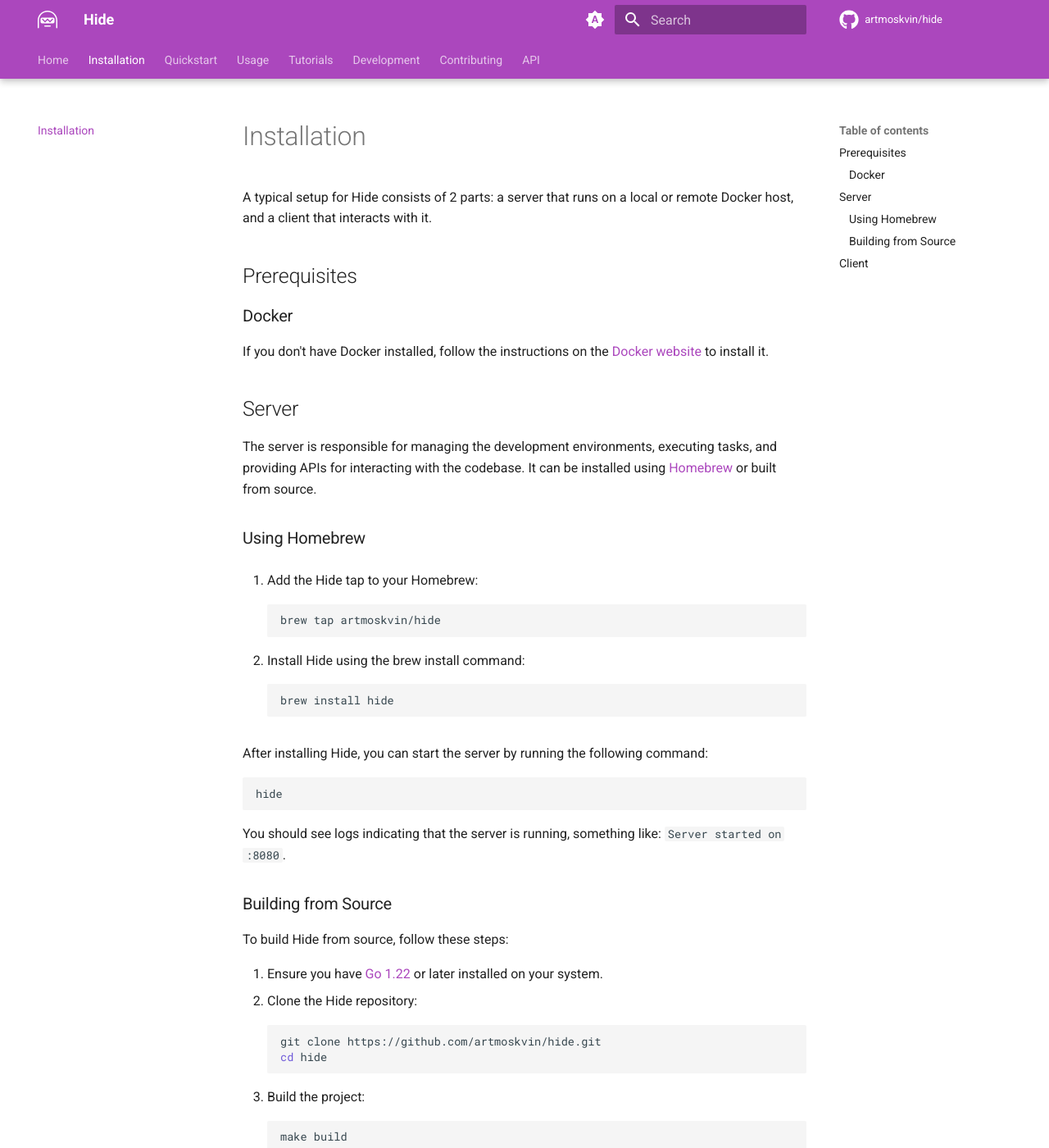
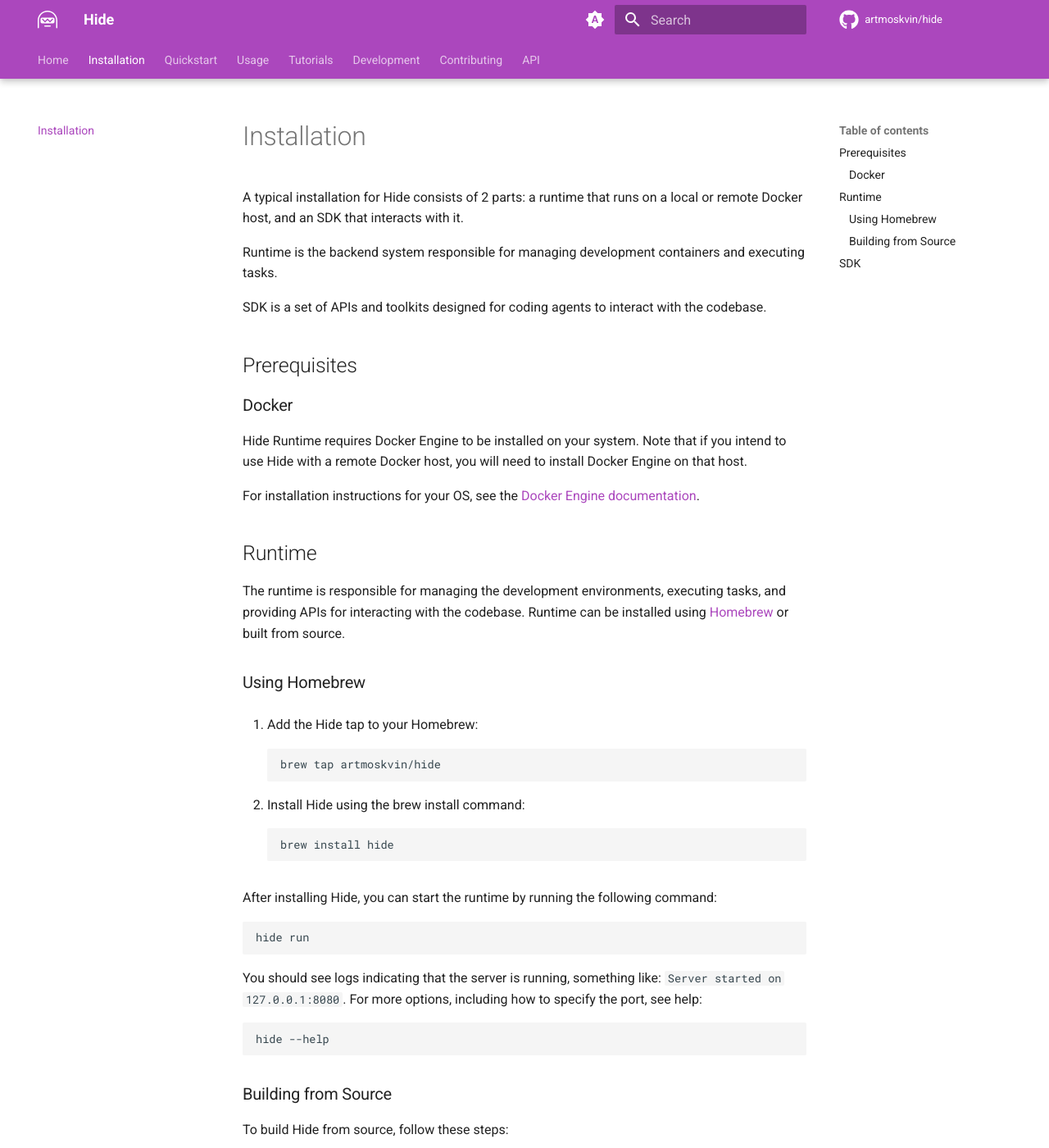
Before and after one commit to hide-org/hide, an MkDocs documentation site: the page built from docs/installation.md, in a window 1280 px wide and 1400 px high. Shown: the whole window at 82% size. Built offline with MkDocs 1.6.1 and Material for MkDocs 9.7.7, drawn with Linux system fonts in a browser that asks for light colours; comment, search, counter and statistics services are not loaded; some of the changed text lies outside the part shown.

Commit message:
Update documentation (#74)
- Add How it works section
- Update Installation guide
- Update Quickstart
- Use Runtime/SDK wording instead of server/client
- Increate read/write timeouts (15 -> 60 sec)
- Create separate readme for GitHub repo
- Fix Improve description for Docker as a requirement #58
- Fix Add a button to copy code in docs #54
- Update screenshot

````diff
--- a/docs/installation.md
+++ b/docs/installation.md
@@ -1,16 +1,22 @@
 # Installation
 
-A typical setup for Hide consists of 2 parts: a server that runs on a local or remote Docker host, and a client that interacts with it.
+A typical installation for Hide consists of 2 parts: a runtime that runs on a local or remote Docker host, and an SDK that interacts with it.
+
+Runtime is the backend system responsible for managing development containers and executing tasks.
+
+SDK is a set of APIs and toolkits designed for coding agents to interact with the codebase.
 
 ## Prerequisites
 
 ### Docker
 
-If you don't have Docker installed, follow the instructions on the [Docker website](https://docs.docker.com/get-docker/) to install it.
+Hide Runtime requires Docker Engine to be installed on your system. Note that if you intend to use Hide with a remote Docker host, you will need to install Docker Engine on that host.
 
-## Server
+For installation instructions for your OS, see the [Docker Engine documentation](https://docs.docker.com/engine/install/).
 
-The server is responsible for managing the development environments, executing tasks, and providing APIs for interacting with the codebase. It can be installed using [Homebrew](https://brew.sh/) or built from source.
+## Runtime
+
+The runtime is responsible for managing the development environments, executing tasks, and providing APIs for interacting with the codebase. Runtime can be installed using [Homebrew](https://brew.sh/) or built from source.
 
 ### Using Homebrew
 
@@ -26,19 +32,23 @@
     brew install hide
     ```
 
-After installing Hide, you can start the server by running the following command:
+After installing Hide, you can start the runtime by running the following command:
 
 ```bash
-hide
+hide run
 ```
 
-You should see logs indicating that the server is running, something like: `Server started on :8080`.
+You should see logs indicating that the server is running, something like: `Server started on 127.0.0.1:8080`. For more options, including how to specify the port, see help:
+
+```bash
+hide --help
+```
 
 ### Building from Source
 
 To build Hide from source, follow these steps:
 
-1. Ensure you have [Go 1.22](https://go.dev/) or later installed on your system.
+1. Ensure you have [Go 1.22+](https://go.dev/) or later installed on your system.
 2. Clone the Hide repository:
 
     ```bash
@@ -61,27 +71,30 @@
 After building from source, you can run Hide by running the following command from the project directory:
 
 ```bash
-./hide
+./hide run
 ```
 
 or if you've installed it to your `$GOPATH/bin`:
 
 ```bash
-hide
+hide run
+```
+You should see logs indicating that the server is running, something like: `Server started on 127.0.0.1:8080`. For more options, including how to specify the port, see help:
+
+```bash
+hide --help
 ```
 
-You should see logs indicating that the server is running, something like: `Server started on :8080`.
+## SDK
 
-## Client
+The SDK is a set of APIs and toolkits designed for coding agents to interact with the codebase. It is best used for creating new projects and implementing toolkits for coding agents.
 
-The client is responsible for interacting with the server. It is best used for creating new projects and implementing toolkits for coding agents.
-
-We provide a Python package containing the client and some pre-built toolkits:
+We provide a Python package containing the SDK and some pre-built toolkits:
 
 ```bash
 pip install hide-py
 ```
 
-You can also implement your own client by calling the server's APIs directly (see [API Reference](api.md)).
+You can also implement your own toolkit by calling the Runtime's APIs directly (see [API Reference](api.md)).
 
 For a quickstart on how to create new projects and interact with them, see the [Quickstart](quickstart.md) guide.
--- a/mkdocs.yml
+++ b/mkdocs.yml
@@ -4,7 +4,7 @@
 repo_name: artmoskvin/hide
 nav:
   - Home:
-    - README.md
+    - index.md
   - Installation: installation.md
   - Quickstart: quickstart.md
   - Usage:
@@ -43,9 +43,14 @@
     # Palette toggle for dark mode
     - media: "(prefers-color-scheme: dark)"
       scheme: slate
+      primary: deep purple
+      accent: green
       toggle:
         icon: material/toggle-switch
         name: Switch to system preference
+  font:
+    text: Roboto
+    code: Roboto Mono
   icon:
     logo: octicons/hubot-24
     repo: fontawesome/brands/github
@@ -73,6 +78,7 @@
   - pymdownx.tabbed:
       alternate_style: true
   - attr_list
+  - md_in_html
   - pymdownx.emoji:
       emoji_index: !!python/name:material.extensions.emoji.twemoji
       emoji_generator: !!python/name:material.extensions.emoji.to_svg
````
Also changed, not shown: README.md (added, +84 -0 lines), docs/README.md (deleted, +0 -16 lines), docs/index.md (added, +46 -0 lines), docs/quickstart.md (+170 -67 lines), docs/assets/hide-how-it-works-dark.png (added), docs/assets/hide-how-it-works-light.png (added), docs/assets/hide-quickstart.png, 1 other file.
